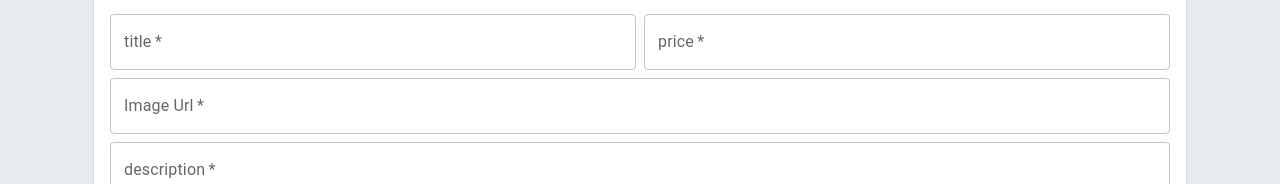
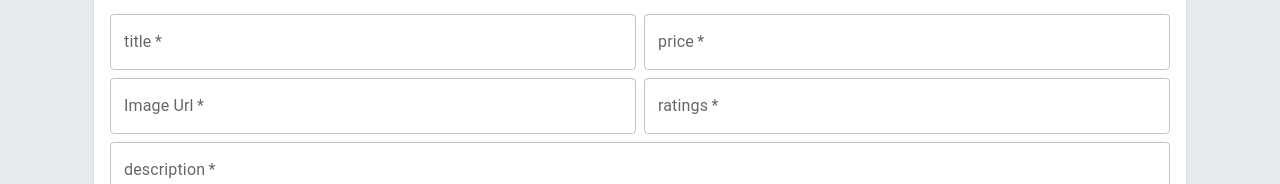
Before and after one commit to coddermoon/quick-visa-client, a React (Create React App) app: page /add in a window 1280 px wide. Shown: the part 252-436 px from the top of the page. Built offline with nearby package versions, Linux system fonts and the light colour scheme; no server answers; sample sign-in values are in the browser's storage.

Commit message:
done add rating

```diff
--- a/src/pages/AddService/AddService.js
+++ b/src/pages/AddService/AddService.js
@@ -14,12 +14,13 @@ const AddService = () => {
         const form = e.target
         const title= form.title.value
         const price= form.price.value
+        const ratings= form.ratings.value
         const description= form.description.value
         const thubm_img= form.url.value
 
 
         const data = {
-            title,price,description,thubm_img
+            title,price,description,thubm_img,ratings
         }
         setLoading(true)
         fetch(` https://service-review-server-woad.vercel.app/services`, {
@@ -64,8 +65,11 @@ const AddService = () => {
                 <Grid xs={12} sm={6} item>
                   <TextField placeholder="price" label="price" name='price' variant="outlined" fullWidth required />
                 </Grid>
-                <Grid item xs={12}>
-                  <TextField type="text" placeholder="Enter image url" name='url' label="Image Url" variant="outlined" fullWidth required />
+                <Grid item xs={12} sm={6} >
+                  <TextField type="url" placeholder="Enter image url" name='url' label="Image Url" variant="outlined" fullWidth required />
+                </Grid>
+                <Grid item xs={12} sm={6} >
+                  <TextField type="number" placeholder="Enter image url" name='ratings' label="ratings" variant="outlined" fullWidth required />
                 </Grid>
 
                 <Grid item xs={12}>
--- a/src/pages/Review/DetailsReview.js
+++ b/src/pages/Review/DetailsReview.js
@@ -3,11 +3,13 @@ import React from 'react';
 import { Col, Container, Row } from 'react-bootstrap';
 import { PhotoProvider, PhotoView } from 'react-photo-view';
 import { Link, useLoaderData } from 'react-router-dom';
+import StarRatings from 'react-star-ratings';
 import Review from './Review';
 
 const DetailsReview = () => {
+
     const data = useLoaderData()
-   const {title,description,thubm_img,_id}=data
+   const {title,description,thubm_img,_id,price,ratings}=data
     return (
         <Container>
             <Row className='my-5 '>
@@ -27,8 +29,13 @@ const DetailsReview = () => {
            <p>{description}</p>
 
            <div className='d-flex justify-content-between'>
-           <h4>price :</h4>
-           <h4>Ratings :</h4>
+           <h5>price :{price}$</h5>
+           <h5>Ratings: <StarRatings
+        rating={parseInt(ratings)}
+        starDimension="30px"
+        starSpacing="10px"
+        starRatedColor="orange"
+      /></h5>
            </div>
            <div className="d-flex align-items-center justify-content-center">
         <Button className="my-4 text-center d-block" variant="contained" size="medium">
--- a/src/pages/Review/Review.js
+++ b/src/pages/Review/Review.js
@@ -23,7 +23,7 @@ const Review = ({ id }) => {
     };
 
 
-    fetch(`http://localhost:5000/review`, {
+    fetch(`https://service-review-server-woad.vercel.app/review`, {
       method: 'POST',
       headers: {
           'content-type': 'application/json'
@@ -45,7 +45,7 @@ const Review = ({ id }) => {
   };
 
   useEffect(() => {
-    fetch(`http://localhost:5000/review?id=${id}`)
+    fetch(`https://service-review-server-woad.vercel.app/review?id=${id}`)
       .then((res) => res.json())
       .then((data) => setComment(data));
 
```
